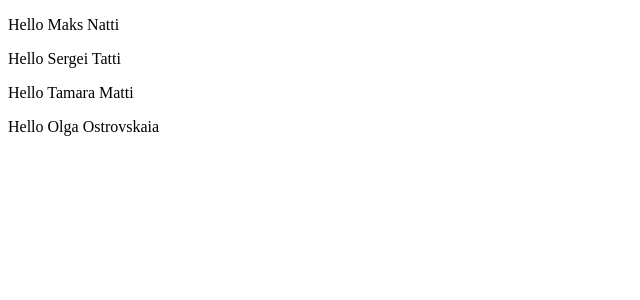
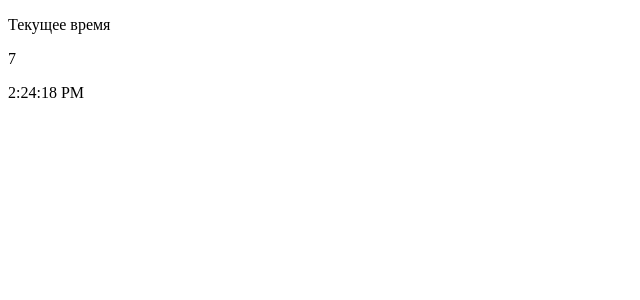
Before and after one commit to EvgenPrushk/ReactLessons, a React (Create React App) app in the folder react-tutorial/: page / in a window 1280 px wide. Shown: the top 300 px of the page, without its empty margins (0-640 px from the left). Built offline with nearby package versions, Linux system fonts and the light colour scheme.

Commit message:
feat: add lesson 5

```diff
--- a/react-tutorial/src/index.js
+++ b/react-tutorial/src/index.js
@@ -2,12 +2,70 @@ import React from "react";
 import ReactDOM, { render } from "react-dom";
 // import App from "./App";
 import reportWebVitals from "./reportWebVitals";
+
+class Clock extends React.Component {
+  constructor(props) {
+    super(props);
+
+    this.intervalFlag = null;
+
+    this.state = {
+      title: "Текущее время",
+      date: new Date(),
+      counter: 0,
+    };
+    // происходит слияние объектов, только тех полей, которые мы переопределили
+  }
+  // что происходит с компонентом после монтирования
+  componentDidMount() {
+    this.intervalFlag = setInterval(() => {
+      this.setState((state, props) => ({
+        date: new Date(),
+        counter: state.counter + 1,
+      }));
+    }, 1000);
+  }
+  // что происходит между обнавлениями
+  componentDidUpdate() {}
+  // что происходит с компонентом после исполнения
+  componentWillUnmount() {
+    clearInterval(this.intervalFlag);
+  }
+
+  render() {
+    return (
+      <div>
+        <p>{this.state.title}</p>
+        <p>{this.state.counter}</p>
+        <p>{this.state.date.toLocaleTimeString()}</p>
+      </div>
+    );
+  }
+}
+
+ReactDOM.render(<Clock />, document.querySelector("#root"));
+
+// function Clock() {
+//   //
+//   const [state, setState] = useState({
+//     date: new Date(),
+//   });
+
+//   setInterval(() => setState({
+//     date: new Date(),
+//   }));
+
+//   return <p>{state.date.toLocaleTimeString()}</p>;
+// }
+
+// ReactDOM.render(<Clock />, document.querySelector("#root"));
+
 //компанент ввиде функции
 // входные параметры props нельзя изменять
 // использовать лучше функциональные компоненты
-function Welcom(props) {
-  return <p> Hello {props.user.name} {props.user.surname} </p>;
-}
+// function Welcom(props) {
+//   return <p> Hello {props.user.name} {props.user.surname} </p>;
+// }
 
 // class Welcom extends React.Component {
 //   render() {
@@ -15,24 +73,24 @@ function Welcom(props) {
 //   }
 // }
 
-function App(props) {
-  const users = [
-    {name: "Maks", surname: "Natti"},
-    {name: "Sergei", surname: "Tatti"},
-    {name: "Tamara", surname: "Matti"},
-    {name: "Olga", surname: "Ostrovskaia"},
-  ]
-  return (
-    <div>
-      <Welcom user={users[0]} />
-      <Welcom user={users[1]} />
-      <Welcom user={users[2]} />
-      <Welcom user={users[3]} />
-    </div>
-  );
-}
+// function App(props) {
+//   const users = [
+//     {name: "Maks", surname: "Natti"},
+//     {name: "Sergei", surname: "Tatti"},
+//     {name: "Tamara", surname: "Matti"},
+//     {name: "Olga", surname: "Ostrovskaia"},
+//   ]
+//   return (
+//     <div>
+//       <Welcom user={users[0]} />
+//       <Welcom user={users[1]} />
+//       <Welcom user={users[2]} />
+//       <Welcom user={users[3]} />
+//     </div>
+//   );
+// }
 
-ReactDOM.render(<App />, document.querySelector("#root"));
+// ReactDOM.render(<App />, document.querySelector("#root"));
 
 //  const elemet = <Welcom userName="Alex" />;
 
```
